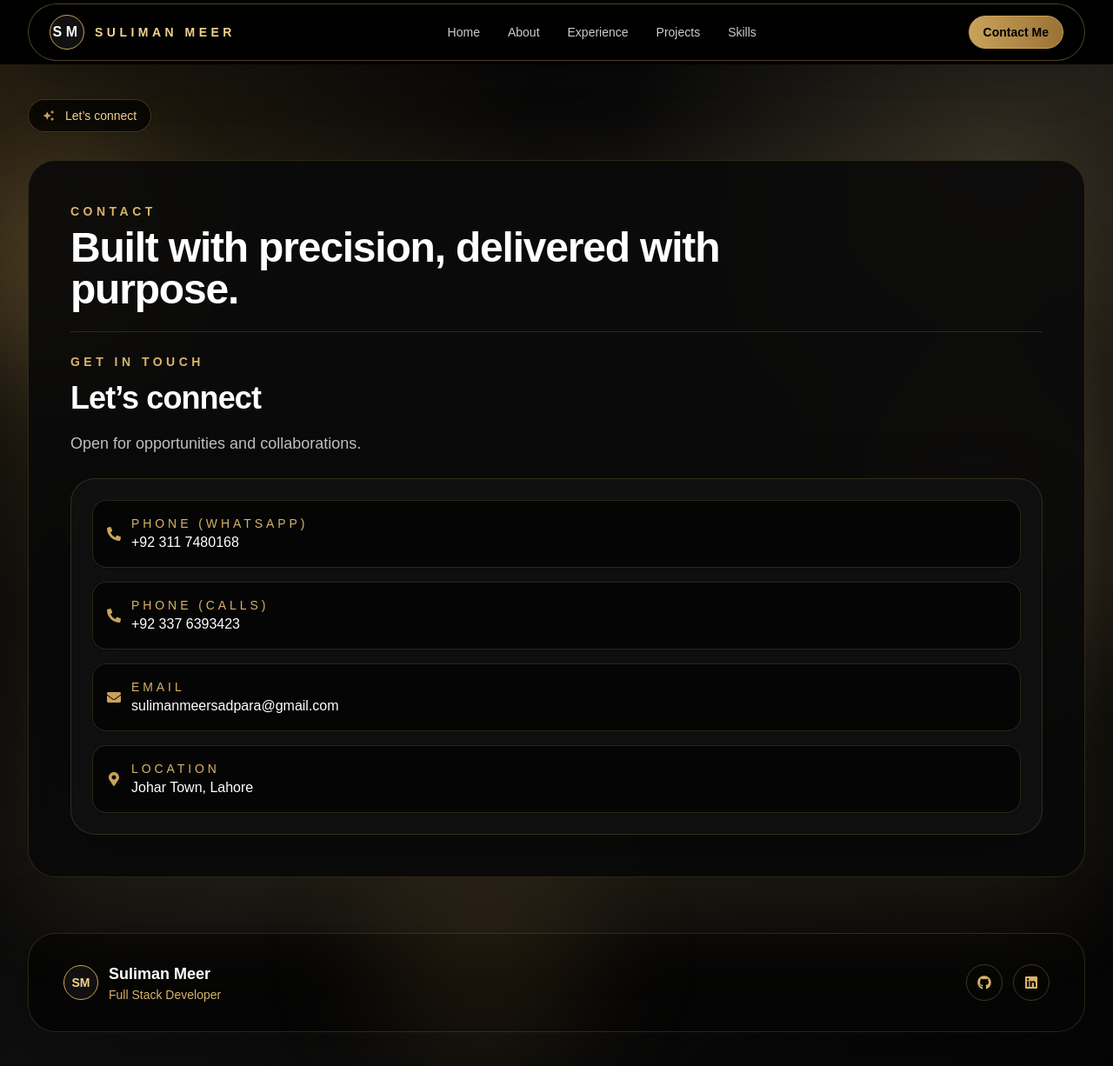
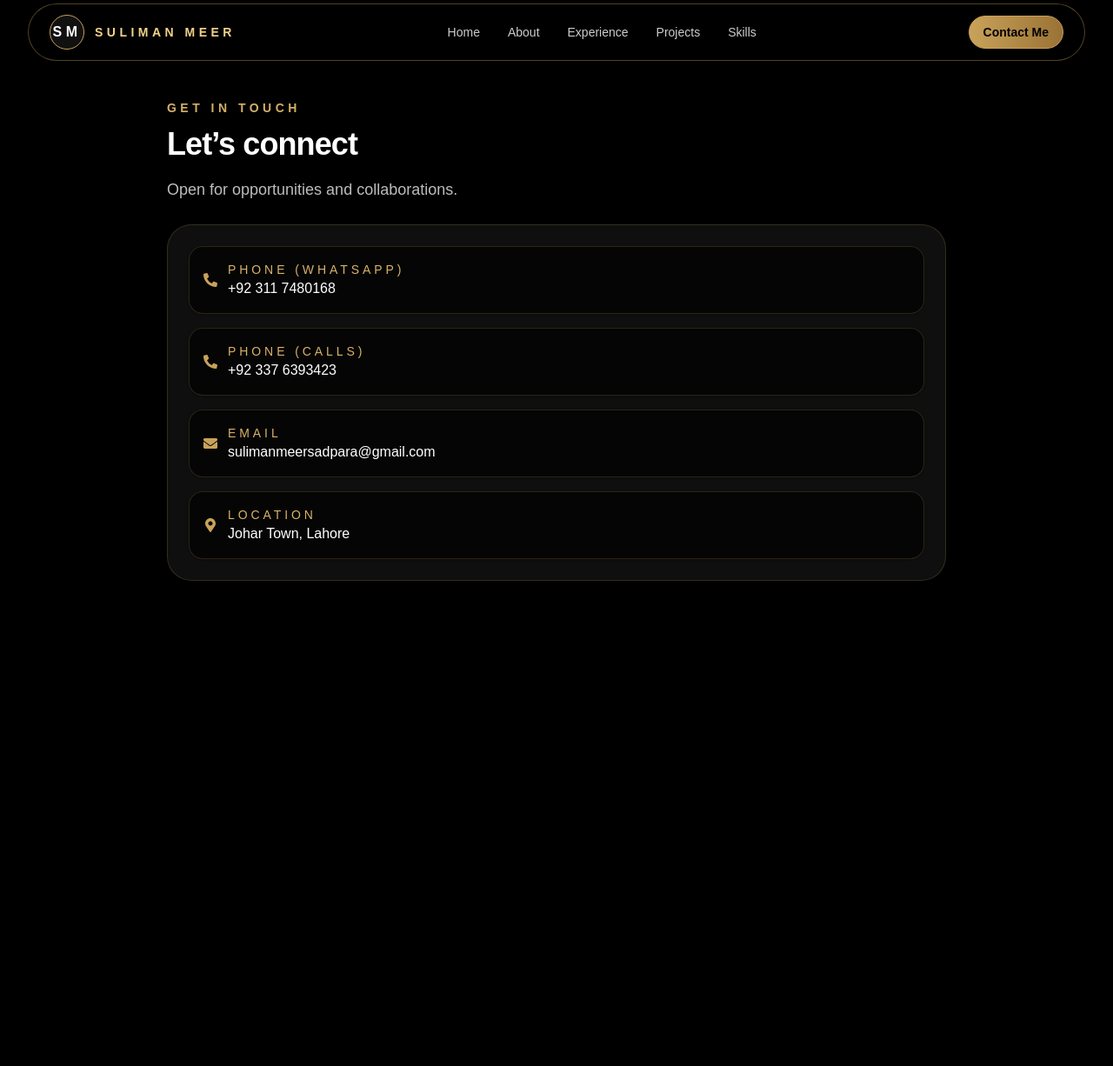
Before and after one commit to sulimanmeersadpara/porfolio, a Next.js app: page /contact in a window 1280 px wide. Shown: the whole page at 87% size. After the commit the page ends 800 px from the top, so only its background shows below. Built offline with nearby package versions, Linux system fonts and the light colour scheme.

Commit message:
portfolio

```diff
--- a/app/about/page.tsx
+++ b/app/about/page.tsx
@@ -33,7 +33,7 @@ export default function AboutPage() {
     <PortfolioShell title="" eyebrow="Full Stack Developer">
       <div className="grid gap-8 lg:grid-cols-[1.1fr_0.9fr]">
         <motion.div initial={{ opacity: 0, y: 20 }} whileInView={{ opacity: 1, y: 0 }} viewport={{ once: true }} className="space-y-8">
-          <SectionTitle eyebrow="About Me" title="Building practical web solutions with simple, clear thinking." description="I’m Suliman Meer, a passionate Full Stack Developer from Skardu, now based in Lahore. I completed my BS in Computer Science from the University of Baltistan and have been learning and practicing programming for over 7 years." />
+          <SectionTitle eyebrow="About Me" title="Creating Modern Web Applications with Python, Django & Next.js." description="I’m Suliman Meer, a passionate Full Stack Developer from Skardu, now based in Lahore. I completed my BS in Computer Science from the University of Baltistan and have been learning and practicing programming for over 7 years." />
           <GlassCard className="space-y-6">
             <div className="flex items-center gap-3 text-[#D8B36A]">
               <FaUser size={20} />
--- a/app/components/portfolio-shell.tsx
+++ b/app/components/portfolio-shell.tsx
@@ -32,7 +32,7 @@ export function PortfolioShell({
             {title ? (
             <div className="mb-6 flex flex-col gap-2 border-b border-[#C9A25A]/20 pb-6">
               <p className="text-sm font-semibold uppercase tracking-[0.32em] text-[#D8B36A]">{title}</p>
-              <h1 className="max-w-3xl text-3xl font-semibold tracking-tight text-white sm:text-4xl lg:text-5xl">Built with precision, delivered with purpose.</h1>
+              <h1 className="max-w-3xl text-3xl font-semibold tracking-tight text-white sm:text-4xl lg:text-5xl">Designed, Developed, and Delivered.</h1>
             </div>
           ) : null}
             {children}
--- a/app/contact/page.tsx
+++ b/app/contact/page.tsx
@@ -5,15 +5,15 @@ import { ContactDetails, GlassCard, PortfolioShell, SectionTitle } from "../comp
 
 export default function ContactPage() {
   return (
-    <PortfolioShell title="Contact" eyebrow="Let’s connect">
-      <div className="grid gap-8 lg:grid-cols-[1fr]">
+    <div title="Contact" className="m-10">
+      <div className="mx-auto w-full max-w-4xl">
         <motion.div initial={{ opacity: 0, x: -20 }} whileInView={{ opacity: 1, x: 0 }} viewport={{ once: true }} className="space-y-6">
           <SectionTitle eyebrow="Get in touch" title="Let’s connect" description="Open for opportunities and collaborations." />
-          <GlassCard>
+          <GlassCard className="overflow-hidden">
             <ContactDetails />
           </GlassCard>
         </motion.div>
       </div>
-    </PortfolioShell>
+    </div>
   );
 }
--- a/app/experience/page.tsx
+++ b/app/experience/page.tsx
@@ -8,7 +8,7 @@ export default function ExperiencePage() {
   return (
     <PortfolioShell title="" eyebrow="Professional growth">
       <div className="grid gap-8 lg:grid-cols-[0.9fr_1.1fr] lg:items-start">
-        <SectionTitle eyebrow="Experience" title="Building practical web solutions with strong engineering discipline." description="My journey has been shaped by hands-on learning, real project work, and steady growth in full stack development." />
+        <SectionTitle eyebrow="Experience" title="Building Production-Ready Applications using Python Django, React.js and Next.js" description="My journey has been shaped by hands-on learning, real project work, and steady growth in full stack development." />
 
         <motion.div initial={{ opacity: 0, y: 24 }} whileInView={{ opacity: 1, y: 0 }} viewport={{ once: true }} className="rounded-[28px] border border-[#C9A25A]/20 bg-[#111111]/90 p-6 shadow-[0_18px_70px_rgba(0,0,0,0.25)] backdrop-blur-xl">
           <div className="flex items-center gap-2 text-[#D8B36A]">
```
Also changed, not shown: public/favicon.png (added), 1 other file (tests, documents, lock files or other folders).
